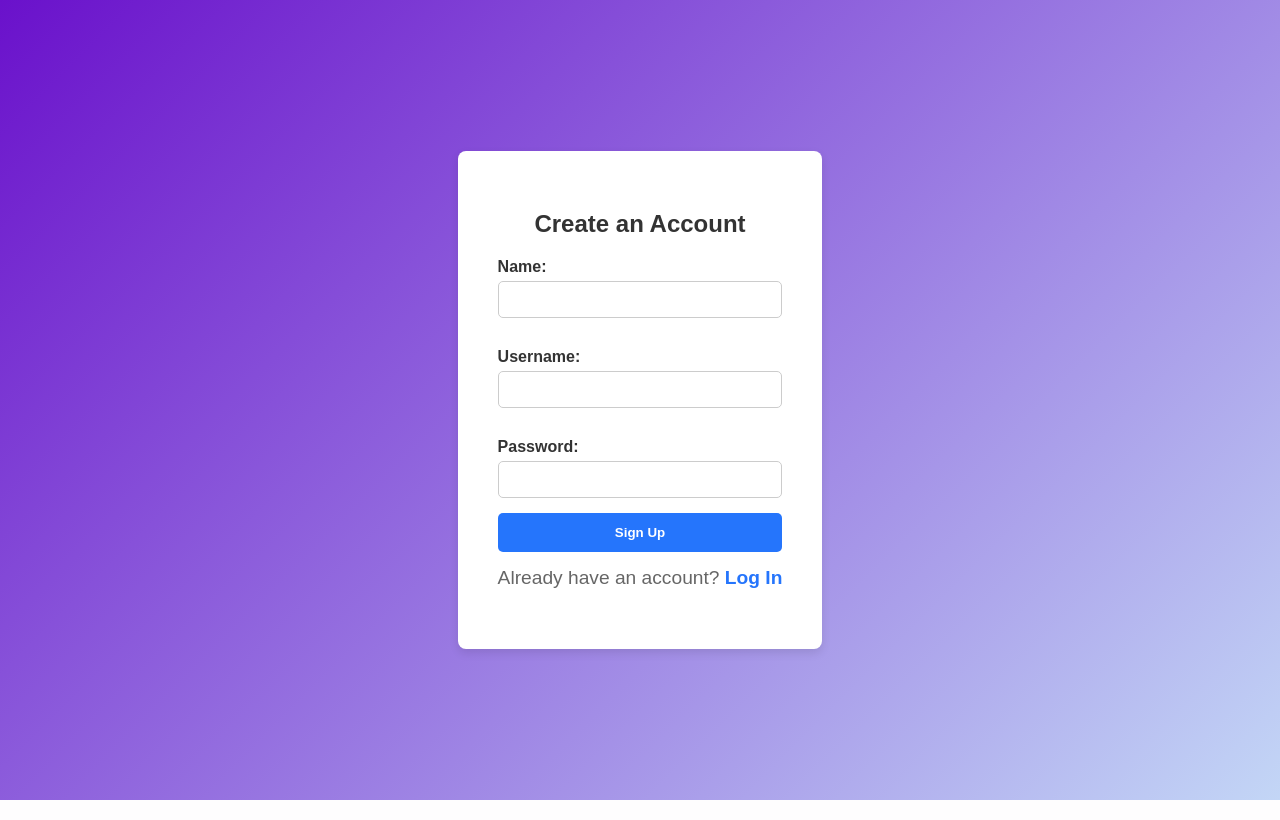
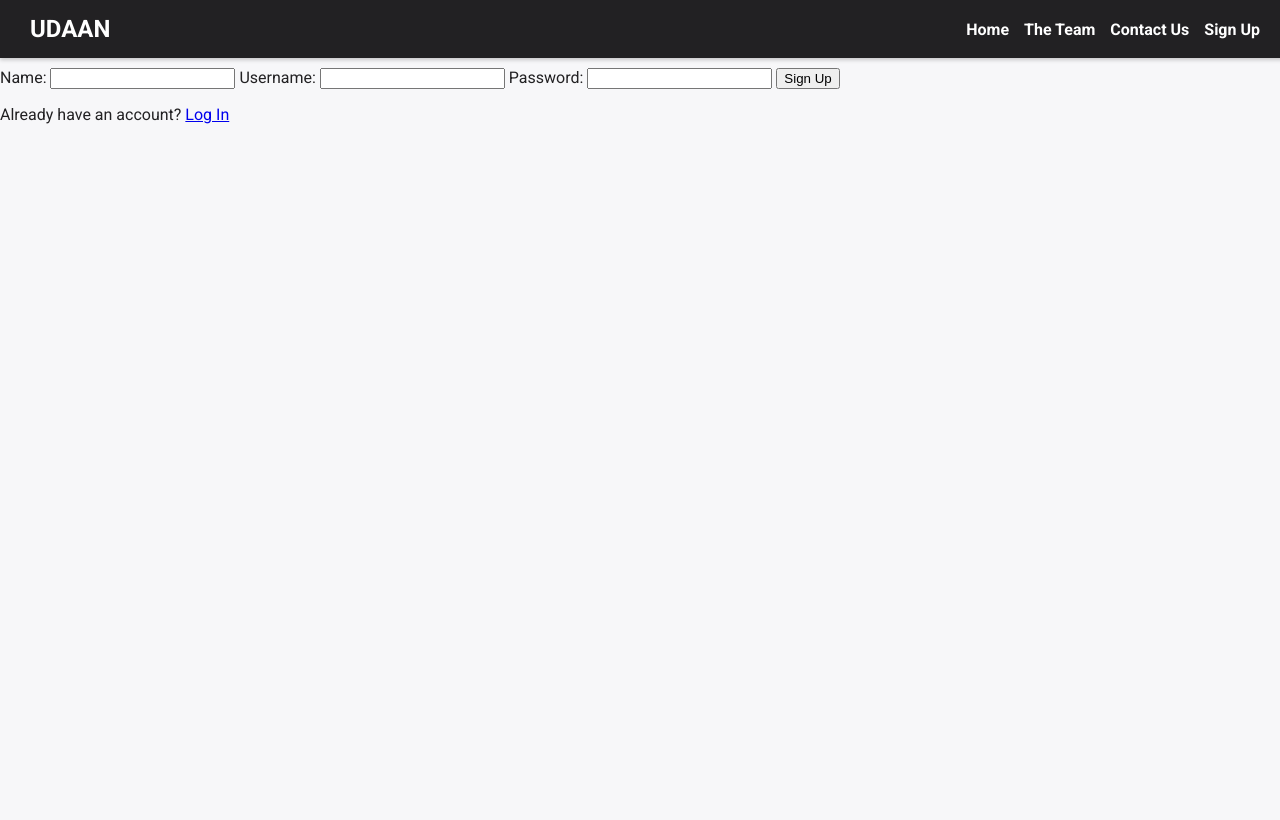
Before and after one commit to okayrahul/DigitalSkillsTrainingPlatform, a Flask app: page /signup in a window 1280 px wide. Run offline with Flask 3, Linux system fonts and the light colour scheme.

Commit message:
more changes

```diff
--- a/app.py
+++ b/app.py
@@ -18,8 +18,7 @@ def signup():
 @app.route('/signin', methods=['GET', 'POST'])
 def signin():
     if request.method == 'POST':
-        # Handle sign in logic
-        session['user'] = request.form['username']
+        session['user'] = request.form['username']  # Only set user in session on successful login
         return redirect(url_for('courses'))
     return render_template('signin.html')
 
@@ -49,6 +48,18 @@ def course_detail(course_id):
     }
     return render_template('course_detail.html', course=course_content)
 
+@app.route('/profile')
+def profile():
+    if 'user' in session:
+        # Display user profile information
+        return render_template('profile.html', username=session['user'])
+    else:
+        return redirect(url_for('signin'))
+
+
+
+
+
+
 if __name__ == '__main__':
     app.run(debug=True)
-# MONLEYSSSSSSSSSSSSSSSSSSSSSSSSSSSSSSSSSSSSSSSSSSSSSSSSSSSSSSSSSSSSSSSSSSSSSSSSSSSSSSSSSSSSSSSSSSSS
--- a/static/css/styles.css
+++ b/static/css/styles.css
@@ -1,36 +1,41 @@
-/* Full-screen gradient background */
+/* Base styling */
 html, body {
     margin: 0;
     padding: 0;
     height: 100%;
-    font-family: Arial, sans-serif;
-    background: linear-gradient(135deg, #6a11cb, #c3d6f6);
-    color: #ffffff;
+    font-family: 'Roboto', sans-serif;
+    background-color: #F7F7F9;
+    color: #222123;
 }
-
-/* Flexbox for centering main content */
-body {
-    display: flex;
-    flex-direction: column;
-    align-items: center;
-}
-
 /* Navbar styles */
 .navbar {
     width: 100%;
-    background-color: rgba(255, 255, 255, 0.1); /* Transparent white for the navbar */
-    padding: 15px;
+    background-color: #222123;
+    padding: 15px 30px; /* Control spacing from the edges */
     position: fixed;
     top: 0;
     display: flex;
-    justify-content: space-between;
+    justify-content: space-between; /* Space between UDAAN and links */
     align-items: center;
     box-shadow: 0 2px 4px rgba(0, 0, 0, 0.2);
 }
 
+/* Left-aligned UDAAN logo/text */
+.navbar span {
+    font-weight: bold;
+    font-size: 1.5em;
+    color: #FFFFFF;
+}
+
+/* Right-aligned navigation links */
+.navbar nav {
+    display: flex;
+    margin-right: 50px;
+}
+
 .navbar a {
-    color: #ffffff;
-    margin: 0 15px;
+    color: #FFFFFF;
+    margin-left: 15px; /* Space between links */
     text-decoration: none;
     font-weight: bold;
 }
@@ -39,31 +44,52 @@ body {
     color: #d9d9d9;
 }
 
-/* Landing page main content */
-#landing-content {
-    text-align: center;
-    color: #ffffff;
-    max-width: 600px;
-    margin-top: 80px; /* Adjusted to avoid overlap with fixed navbar */
-    padding: 20px;
+
+/* Main Section */
+#main-section {
+    display: flex;
+    align-items: center;
+    justify-content: center;
+    padding: 60px 20px;
+    max-width: 1200px;
+    margin: 100px auto; /* Avoid navbar overlap */
 }
 
-h1 {
+.main-content {
+    flex: 1;
+    text-align: left;
+    margin-right: 20px;
+}
+
+.main-content h1 {
     font-size: 2.5em;
+    color: #222123;
     margin-bottom: 10px;
 }
 
-p {
+.main-content p {
     font-size: 1.2em;
+    color: #555555;
     margin-bottom: 20px;
+}
+
+.main-image {
+    flex: 1;
+    text-align: center;
+}
+
+.main-image img {
+    max-width: 100%;
+    height: auto;
+    border-radius: 10px;
 }
 
 /* Button style */
 .button {
     display: inline-block;
     padding: 12px 25px;
-    background-color: #ffffff;
-    color: #2575fc;
+    background-color: #26B67C;
+    color: #FFFFFF;
     font-weight: bold;
     text-decoration: none;
     border-radius: 5px;
@@ -71,174 +97,90 @@ p {
 }
 
 .button:hover {
-    background-color: #f0f0f0;
+    background-color: #22a06b;
 }
 
-/* Additional sections ("The Team" and "Contact Us") */
-section {
+/* Course Categories Section */
+#course-categories {
+    text-align: center;
     padding: 40px 20px;
-    text-align: center;
-    color: #ffffff;
+    background-color: #FFFFFF;
+    margin-top: 40px;
+    border-radius: 10px;
 }
 
-#team, #contact {
-    max-width: 600px;
-    margin: 0 auto;
-}
-
-#team h2, #contact h2 {
+#course-categories h2 {
     font-size: 2em;
+    color: #222123;
     margin-bottom: 15px;
 }
 
-#team p, #contact p {
-    font-size: 1.1em;
-    line-height: 1.6;
+.categories {
+    display: flex;
+    justify-content: center;
+    gap: 20px;
+    flex-wrap: wrap;
+    margin-top: 20px;
 }
 
+.category {
+    background-color: #26B67C;
+    color: #FFFFFF;
+    padding: 10px 20px;
+    border-radius: 5px;
+    font-weight: bold;
+    text-align: center;
+}
 
-                                                                            /* sign up and signin page */
+/* Meet the Team Section */
+#meet-the-team {
+    text-align: center;
+    padding: 40px 20px;
+    background-color: #F7F7F9;
+    border-radius: 10px;
+    margin-top: 40px;
+}
 
-/* Center the auth container */
-.auth-container {
+#meet-the-team h2 {
+    font-size: 2em;
+    color: #222123;
+    margin-bottom: 15px;
+}
+
+.team-members {
     display: flex;
     justify-content: center;
-    align-items: center;
-    height: 100vh;
+    gap: 30px;
+    margin-top: 20px;
 }
 
-/* Auth Box Style */
-.auth-box {
-    background-color: #ffffff;
-    padding: 40px;
-    border-radius: 8px;
-    box-shadow: 0 4px 10px rgba(0, 0, 0, 0.1);
+.team-member {
     text-align: center;
-    max-width: 400px;
-    width: 100%;
 }
 
-/* Form Header */
-.auth-box h2 {
-    color: #333333;
-    margin-bottom: 20px;
+.team-member img {
+    width: 150px;
+    height: 150px;
+    border-radius: 50%;
+    margin-bottom: 10px;
 }
 
-/* Form Labels and Inputs */
-.auth-box label {
-    display: block;
-    text-align: left;
-    font-weight: bold;
-    color: #333333;
-    margin-top: 15px;
-    margin-bottom: 5px;
+/* Footer */
+footer {
+    text-align: center;
+    padding: 20px;
+    background-color: #222123;
+    color: #FFFFFF;
+    margin-top: 40px;
+    font-size: 0.9em;
 }
 
-
-.auth-box input[type="Name"],
-.auth-box input[type="text"],
-.auth-box input[type="password"] {
-    width: 100%;
-    padding: 10px;
-    margin-bottom: 15px;
-    border: 1px solid #cccccc;
-    border-radius: 5px;
-    box-sizing: border-box;
+footer a {
+    color: #26B67C;
+    text-decoration: none;
+    margin: 0 10px;
 }
 
-/* Button Style */
-.auth-button {
-    width: 100%;
-    padding: 12px;
-    background-color: #2575fc;
-    color: #ffffff;
-    font-weight: bold;
-    border: none;
-    border-radius: 5px;
-    cursor: pointer;
-    transition: background-color 0.3s;
-}
-
-.auth-button:hover {
-    background-color: #1a5bb8;
-}
-
-/* Switch Auth Link */
-.switch-auth {
-    margin-top: 15px;
-    color: #666666;
-}
-
-.switch-auth a {
-    color: #2575fc;
-    text-decoration: none;
-    font-weight: bold;
-}
-
-.switch-auth a:hover {
+footer a:hover {
     text-decoration: underline;
 }
-
-
-
-                                            /* Course Catalog Container */
-
-
-/* Container for the course catalog */
-.course-catalog-container {
-    text-align: center;
-    padding-top: 100px; /* Adjust for the fixed navbar */
-    color: #ffffff;
-}
-
-.course-catalog-container h2 {
-    font-size: 2.5em;
-    margin-bottom: 40px;
-    color: #ffffff;
-}
-
-/* Course grid layout */
-.course-grid {
-    display: grid;
-    grid-template-columns: repeat(auto-fit, minmax(300px, 1fr));
-    gap: 50px;
-    padding: 20px;
-    max-width: 1100px;
-    margin: 0 auto;
-}
-
-/* Course card styling */
-.course-card {
-    background-color: #ffffff;
-    padding: 20px;
-    border-radius: 10px;
-    box-shadow: 0 4px 8px rgba(0, 0, 0, 0.2);
-    transition: transform 0.2s, box-shadow 0.2s;
-    color: #333333;
-    text-align: left;
-}
-
-/* Course title link styling */
-.course-card h3 a {
-    color: #2575fc;
-    text-decoration: none;
-    font-size: 1.5em;
-}
-
-.course-card h3 a:hover {
-    color: #6a11cb;
-    text-decoration: underline;
-}
-
-/* Description styling */
-.course-card p {
-    font-size: 1em;
-    color: #555555;
-    line-height: 1;
-}
-
-/* Hover effect for course cards */
-.course-card:hover {
-    transform: translateY(-5px);
-    box-shadow: 0 8px 16px rgba(0, 0, 0, 0.3);
-}
--- a/templates/base.html
+++ b/templates/base.html
@@ -2,13 +2,35 @@
 <html lang="en">
   <head>
     <meta charset="UTF-8" />
-    <title>NGO Digital Skills Platform</title>
+    <meta name="viewport" content="width=device-width, initial-scale=1.0" />
+    <title>UDAAN</title>
+    <!-- Include Roboto font for modern look -->
+    <link
+      href="https://fonts.googleapis.com/css2?family=Roboto:wght@400;700&display=swap"
+      rel="stylesheet"
+    />
     <link
       rel="stylesheet"
       href="{{ url_for('static', filename='css/styles.css') }}"
     />
   </head>
   <body>
+    <!-- Navbar included here so it appears on all pages -->
+    <div class="navbar">
+      <span style="font-weight: bold; font-size: 1.5em">UDAAN</span>
+      <nav>
+        <a href="{{ url_for('index') }}">Home</a>
+        <a href="#team">The Team</a>
+        <a href="#contact">Contact Us</a>
+        {% if 'user' in session %}
+        <a href="{{ url_for('profile') }}">Profile</a>
+        {% else %}
+        <a href="{{ url_for('signup') }}">Sign Up</a>
+        {% endif %}
+      </nav>
+    </div>
+
+    <!-- Main content block for individual pages -->
     {% block content %}{% endblock %}
   </body>
 </html>
```
Also changed, not shown: templates/landing_pg.html (+53 -29 lines), templates/profile.html (added, +7 -0 lines).
